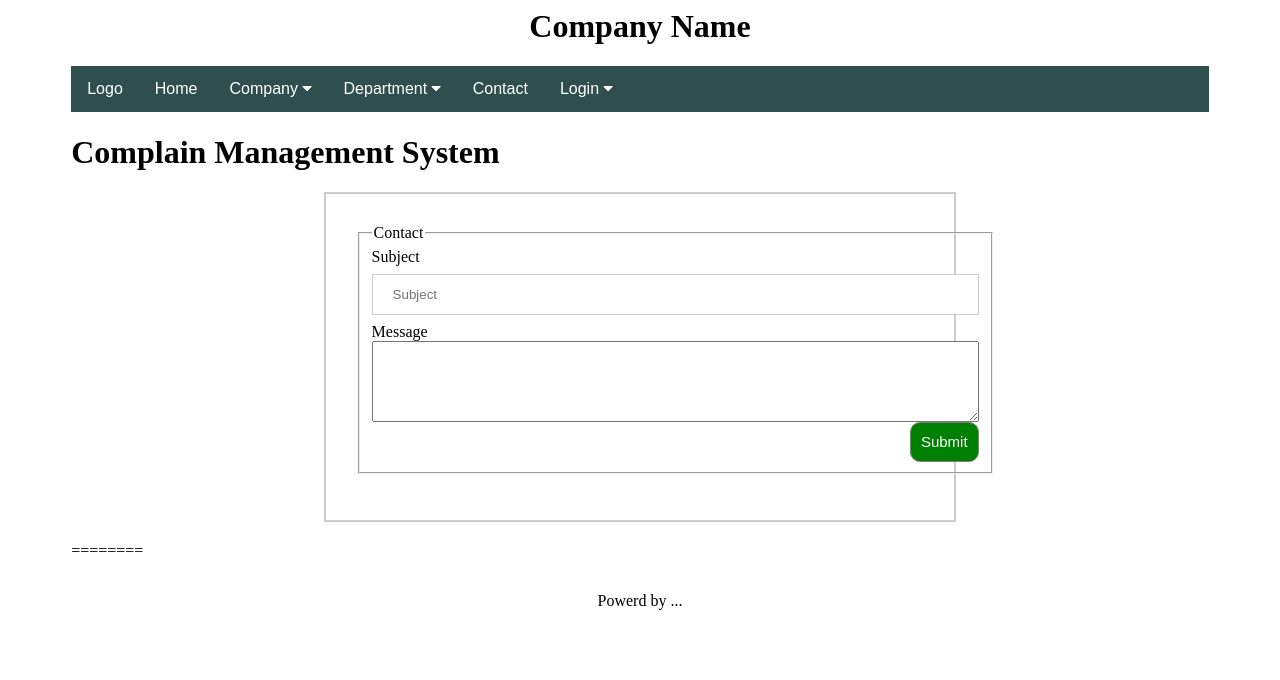
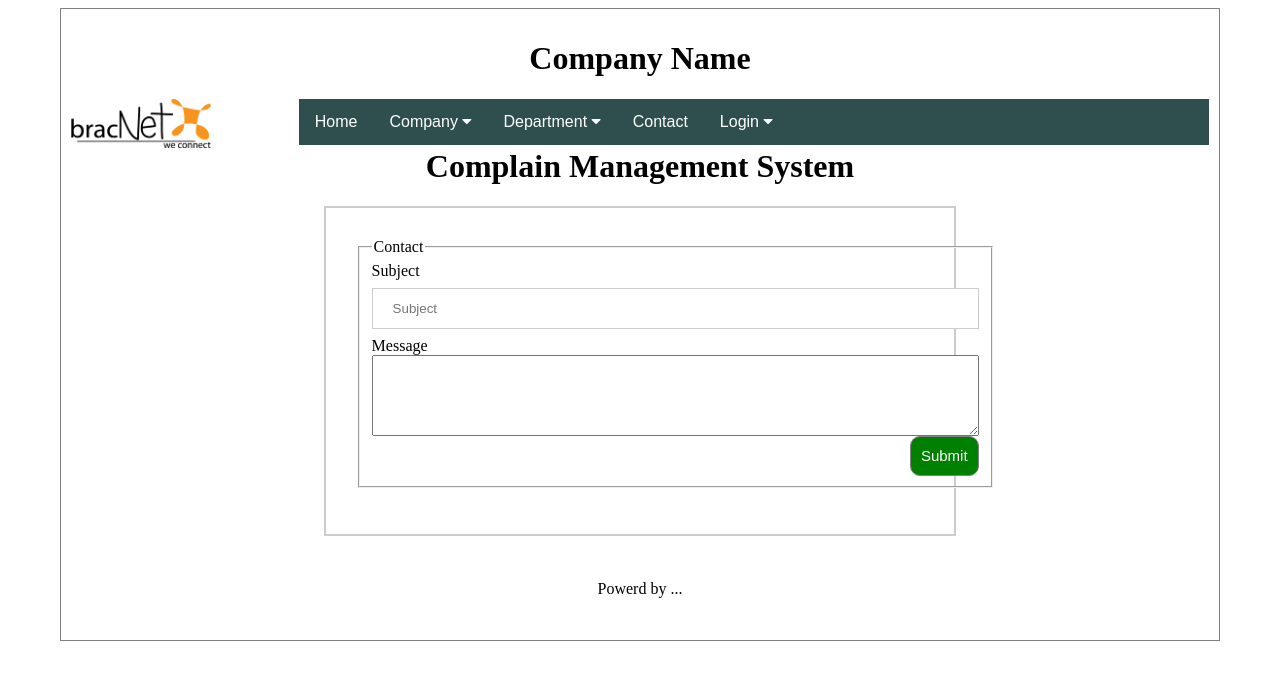
Before and after one commit to softgeekz/complainmangement, a PHP site: page /contact.php in a window 1280 px wide. Shown: the top 680 px of the page. Run offline with PHP 8.4, Linux system fonts and the light colour scheme.

Commit message:
Logo updted

```diff
--- a/contact.php
+++ b/contact.php
@@ -1,6 +1,6 @@
 <?php include_once("header.php");?>
 			<div class="content">
-				<h1> Complain Management System</h1>
+				<h1 class="text-center"> Complain Management System</h1>
 
 
 
@@ -30,7 +30,7 @@
 					</form>
 				</div>
 
-				<div class="cleared">======== </div>
+				<div class="cleared"> </div>
 
 
 			</div>
--- a/css/style.css
+++ b/css/style.css
@@ -1,6 +1,9 @@
 .wrapper{
 	width: 90%;
 	margin: auto;
+
+	border: 1px solid gray;
+    padding: 10px;
 }
 
 .content{
@@ -148,6 +151,8 @@ input[type=text], input[type=password] {
     text-align: center;
     padding: 14px 16px;
     text-decoration: none;
+
+
 }
 
 .dropdown {
--- a/header.php
+++ b/header.php
@@ -12,10 +12,15 @@
 			<div id="top">
 				<h1 class="text-center"> Company Name </h1>
 			</div>
-			<div id="navigaion">
+
+			<div class="logo" style="float: left">
+			   <a href="index.php" style="background: transparent"> <img src="images/logo.png" width="140px;">  </a>
+			</div>
+
+			<div id="navigaion" style="width: 80%;float: right;">
 				 <div class="navbar">
 
-				  <a href="#home">  Logo  </a>
+
 				  <a href="index.php">Home</a>
 
 				  <div class="dropdown">
```
Also changed, not shown: admin_header.php (+7 -1 lines), README.md, images/logo.png (added).
